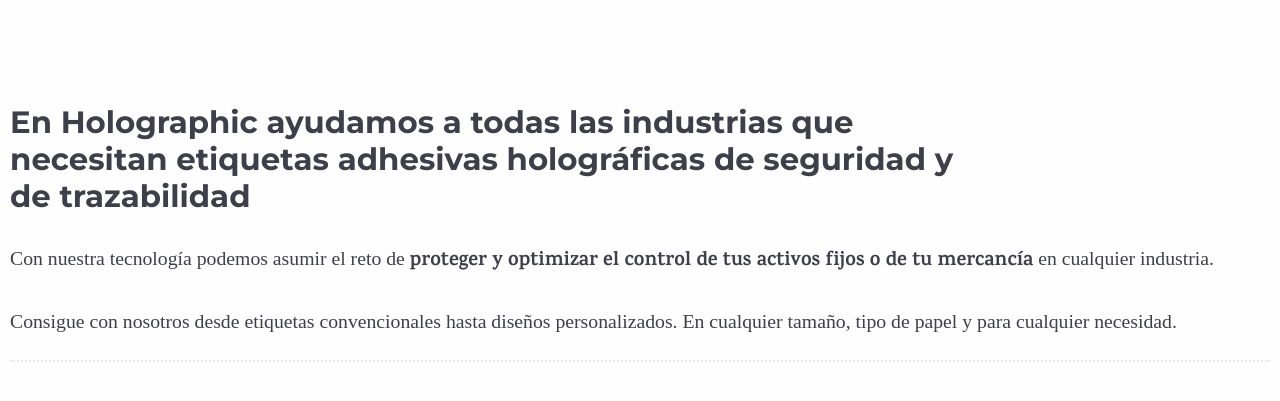
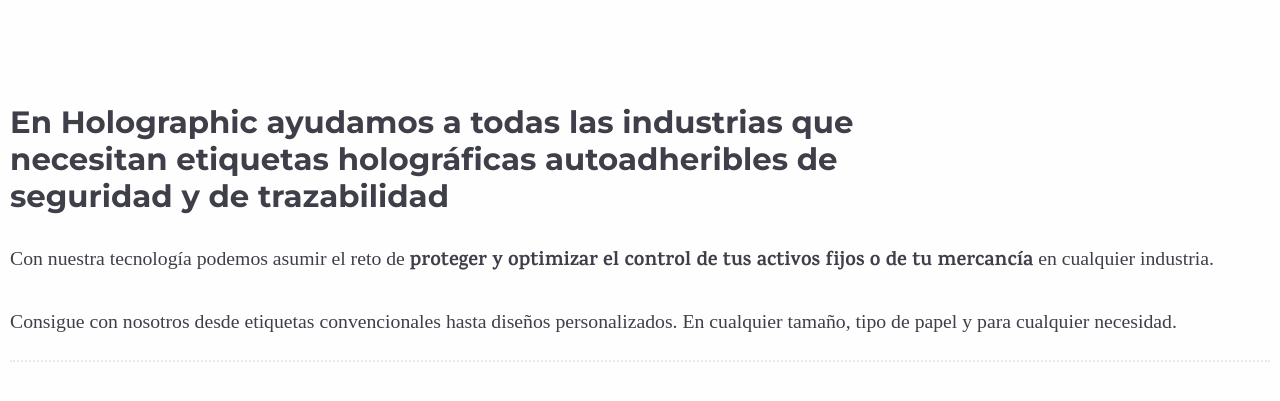
Before and after one commit to Klerpson/holographic, a Jekyll site: the page built from index.html, in a window 1280 px wide and 900 px high, scrolled down 2145 px, cut to the strip 157-579 px from the top of the window. Shown: the top 401 px of the strip. Built offline with Jekyll 4.4.1, drawn with Linux system fonts in a browser that asks for light colours; some web fonts are replaced.

Commit message:
Update index.html

```diff
--- a/index.html
+++ b/index.html
@@ -49,7 +49,7 @@
   </div>
 </main>
 <section class="wrapper flow">
-  <h2>En Holographic ayudamos a todas las industrias que necesitan etiquetas adhesivas holográficas de seguridad y de trazabilidad</h2>
+  <h2>En Holographic ayudamos a todas las industrias que necesitan etiquetas holográficas autoadheribles de seguridad y de trazabilidad</h2>
   <p>Con nuestra tecnología podemos asumir el reto de <strong>proteger y optimizar el control de tus activos fijos o de tu mercancía</strong> en cualquier industria.</p>
   <p>Consigue con nosotros desde etiquetas convencionales hasta diseños personalizados. En cualquier tamaño, tipo de papel y para cualquier necesidad.</p>
   <div class="home_gallery">
@@ -89,7 +89,7 @@
   <p>Te ofrecemos una amplia gama de productos, incluyendo <strong>papel adhesivo holográfico imprimible</strong>, <strong>vinilo holográfico adhesivo</strong>, y <strong>calcomanías de seguridad</strong>. Y si necesitas destacar de la competencia con <strong>stickers holográficos personalizados</strong>, <strong>etiquetas holográficas</strong> o <strong>cintas holográficas de seguridad</strong>, tenemos la solución perfecta para tu empresa.</p>
 
   <p>¿Interesado en comprar stickers holográficos? Explora nuestro catálogo y encuentra la solución perfecta para tu negocio.</p>
-    <a href="{{'catalogo'|relative_url}}" class="boton boton_1" target="_blank">Conoce el catálogo</a>
+    <a href="{{'catalogo'|relative_url}}" class="boton boton_1" target="_blank" title="Catálogo de etiquetas holograficas autoadheribles">Conoce el catálogo</a>
     {% include carousel.html %}
 </section>
 
@@ -108,7 +108,7 @@
     {% endfor %}
     <div class="article flow">
       <img src="{{'img/express.webp'|relative_url}}" alt="Foto del servicio express de Holographic" loading="lazy" width="308" height="384" title="Servicio Express de Holographic">
-      <a href="{{site.whatsapp}}%20servicio%20express" title="Etiquetas express" class="boton boton_1" id="lead_whatsapp">Servicio express Holographic</a>
+      <a href="{{site.whatsapp}}%20servicio%20express" title="Etiquetas holograficas autoadheribles express" class="boton boton_1" id="lead_whatsapp">Servicio express Holographic</a>
       <p>⏱️ Servicio express según las necesidades</p>
     </div>
   </div>
```
